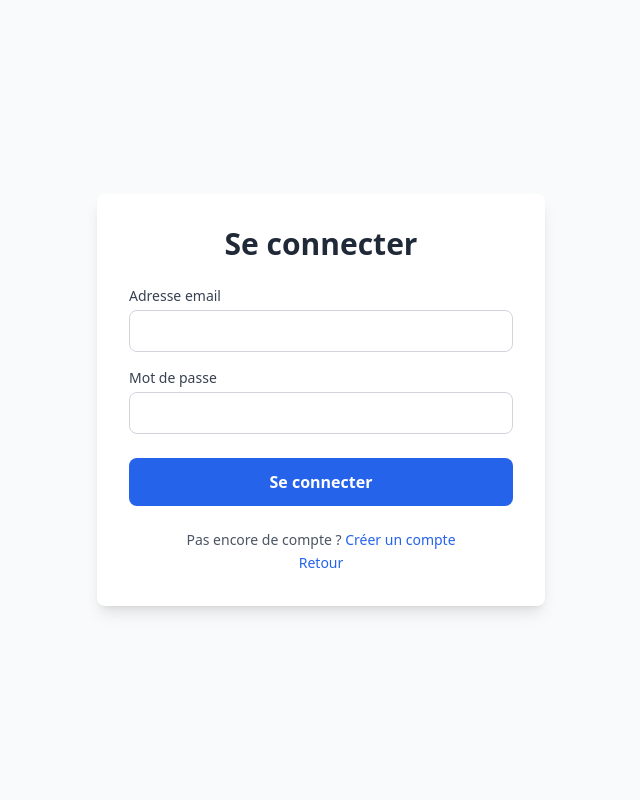
After one commit to nicolasdeclerck/test-squad-automation, a Django app: page /comptes/connexion/ in a window 1280 px wide. The commit adds this page. Shown: the whole page, without its empty margins (319-959 px from the left). Run offline with Django 5.2, Linux system fonts and the light colour scheme; style sheets or scripts are compiled from the project's sources.

Commit message:
feat: Ajout d'un bouton Se connecter (closes #6)

```diff
--- a/apps/accounts/forms.py
+++ b/apps/accounts/forms.py
@@ -1,8 +1,8 @@
 import random
 
 from django import forms
-from django.contrib.auth import get_user_model
-from django.contrib.auth.forms import UserCreationForm
+from django.contrib.auth import authenticate, get_user_model
+from django.contrib.auth.forms import AuthenticationForm, UserCreationForm
 
 User = get_user_model()
 
@@ -31,3 +31,33 @@ class SignUpForm(UserCreationForm):
         if commit:
             user.save()
         return user
+
+
+class LoginForm(AuthenticationForm):
+    def __init__(self, *args, **kwargs):
+        super().__init__(*args, **kwargs)
+        self.fields["username"].label = "Adresse email"
+
+    def clean(self):
+        email = self.cleaned_data.get("username")
+        password = self.cleaned_data.get("password")
+
+        if email and password:
+            try:
+                user = User.objects.get(email__iexact=email)
+            except User.DoesNotExist:
+                raise forms.ValidationError(
+                    "Adresse email ou mot de passe incorrect."
+                )
+
+            self.user_cache = authenticate(
+                self.request, username=user.username, password=password
+            )
+            if self.user_cache is None:
+                raise forms.ValidationError(
+                    "Adresse email ou mot de passe incorrect."
+                )
+            else:
+                self.confirm_login_allowed(self.user_cache)
+
+        return self.cleaned_data
--- a/apps/accounts/urls.py
+++ b/apps/accounts/urls.py
@@ -1,9 +1,11 @@
 from django.urls import path
 
-from .views import SignUpView
+from .views import LoginView, LogoutView, SignUpView
 
 app_name = "accounts"
 
 urlpatterns = [
     path("inscription/", SignUpView.as_view(), name="signup"),
+    path("connexion/", LoginView.as_view(), name="login"),
+    path("deconnexion/", LogoutView.as_view(), name="logout"),
 ]
--- a/apps/accounts/views.py
+++ b/apps/accounts/views.py
@@ -1,8 +1,10 @@
 from django.contrib.auth import login
+from django.contrib.auth import views as auth_views
+from django.shortcuts import redirect
 from django.urls import reverse_lazy
 from django.views.generic import CreateView
 
-from .forms import SignUpForm
+from .forms import LoginForm, SignUpForm
 
 
 class SignUpView(CreateView):
@@ -14,3 +16,17 @@ class SignUpView(CreateView):
         response = super().form_valid(form)
         login(self.request, self.object)
         return response
+
+
+class LoginView(auth_views.LoginView):
+    template_name = "accounts/login.html"
+    form_class = LoginForm
+
+    def dispatch(self, request, *args, **kwargs):
+        if request.user.is_authenticated:
+            return redirect(self.get_success_url())
+        return super().dispatch(request, *args, **kwargs)
+
+
+class LogoutView(auth_views.LogoutView):
+    pass
--- /dev/null
+++ b/templates/accounts/login.html
@@ -0,0 +1,75 @@
+{% extends "base.html" %}
+
+{% block title %}Se connecter{% endblock %}
+
+{% block meta_description %}Connectez-vous à votre compte pour accéder au blog.{% endblock %}
+
+{% block content %}
+<div class="min-h-screen flex items-center justify-center">
+    <div class="bg-white shadow-lg rounded-lg p-8 max-w-md w-full">
+        <h1 class="text-3xl font-bold text-gray-800 text-center mb-6">Se connecter</h1>
+
+        {% if form.non_field_errors %}
+        <div class="mb-4 p-3 bg-red-50 border border-red-200 rounded-lg">
+            {% for error in form.non_field_errors %}
+            <p class="text-red-600 text-sm">{{ error }}</p>
+            {% endfor %}
+        </div>
+        {% endif %}
+
+        <form method="post" novalidate>
+            {% csrf_token %}
+
+            <div class="mb-4">
+                <label for="{{ form.username.id_for_label }}" class="block text-sm font-medium text-gray-700 mb-1">
+                    Adresse email
+                </label>
+                <input type="email"
+                       name="{{ form.username.html_name }}"
+                       id="{{ form.username.id_for_label }}"
+                       value="{{ form.username.value|default:'' }}"
+                       required
+                       class="w-full px-4 py-2 border border-gray-300 rounded-lg focus:ring-2 focus:ring-blue-500 focus:border-blue-500 outline-none transition{% if form.username.errors %} border-red-500{% endif %}">
+                {% if form.username.errors %}
+                <ul class="errorlist mt-1">
+                    {% for error in form.username.errors %}
+                    <li class="text-red-600 text-sm">{{ error }}</li>
+                    {% endfor %}
+                </ul>
+                {% endif %}
+            </div>
+
+            <div class="mb-6">
+                <label for="{{ form.password.id_for_label }}" class="block text-sm font-medium text-gray-700 mb-1">
+                    Mot de passe
+                </label>
+                <input type="password"
+                       name="{{ form.password.html_name }}"
+                       id="{{ form.password.id_for_label }}"
+                       required
+                       class="w-full px-4 py-2 border border-gray-300 rounded-lg focus:ring-2 focus:ring-blue-500 focus:border-blue-500 outline-none transition{% if form.password.errors %} border-red-500{% endif %}">
+                {% if form.password.errors %}
+                <ul class="errorlist mt-1">
+                    {% for error in form.password.errors %}
+                    <li class="text-red-600 text-sm">{{ error }}</li>
+                    {% endfor %}
+                </ul>
+                {% endif %}
+            </div>
+
+            <button type="submit"
+                    class="w-full bg-blue-600 text-white py-3 px-6 rounded-lg font-semibold hover:bg-blue-700 transition">
+                Se connecter
+            </button>
+        </form>
+
+        <div class="mt-6 text-center space-y-2">
+            <p class="text-sm text-gray-600">
+                Pas encore de compte ?
+                <a href="{% url 'accounts:signup' %}" class="text-blue-600 hover:text-blue-800 font-medium">Créer un compte</a>
+            </p>
+            <a href="{% url 'coming_soon' %}" class="text-blue-600 hover:text-blue-800 text-sm">Retour</a>
+        </div>
+    </div>
+</div>
+{% endblock %}
--- a/templates/accounts/signup.html
+++ b/templates/accounts/signup.html
@@ -82,7 +82,11 @@
             </button>
         </form>
 
-        <div class="mt-6 text-center">
+        <div class="mt-6 text-center space-y-2">
+            <p class="text-sm text-gray-600">
+                Déjà un compte ?
+                <a href="{% url 'accounts:login' %}" class="text-blue-600 hover:text-blue-800 font-medium">Se connecter</a>
+            </p>
             <a href="{% url 'coming_soon' %}" class="text-blue-600 hover:text-blue-800 text-sm">Retour</a>
         </div>
     </div>
```
Also changed, not shown: apps/accounts/tests/test_forms.py (+45 -1 lines), apps/accounts/tests/test_views.py (+127 -0 lines), templates/core/coming_soon.html (+10 -4 lines), .claude/settings.local.json (added).
